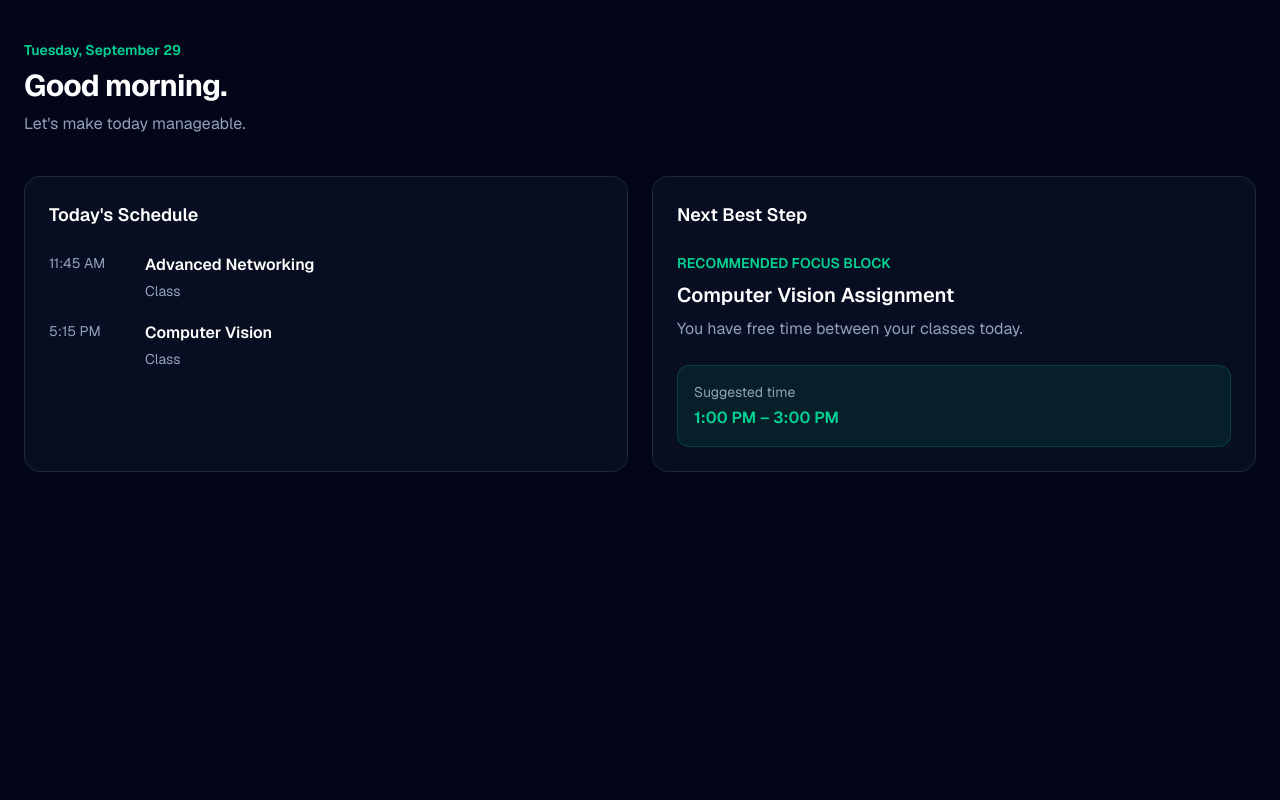
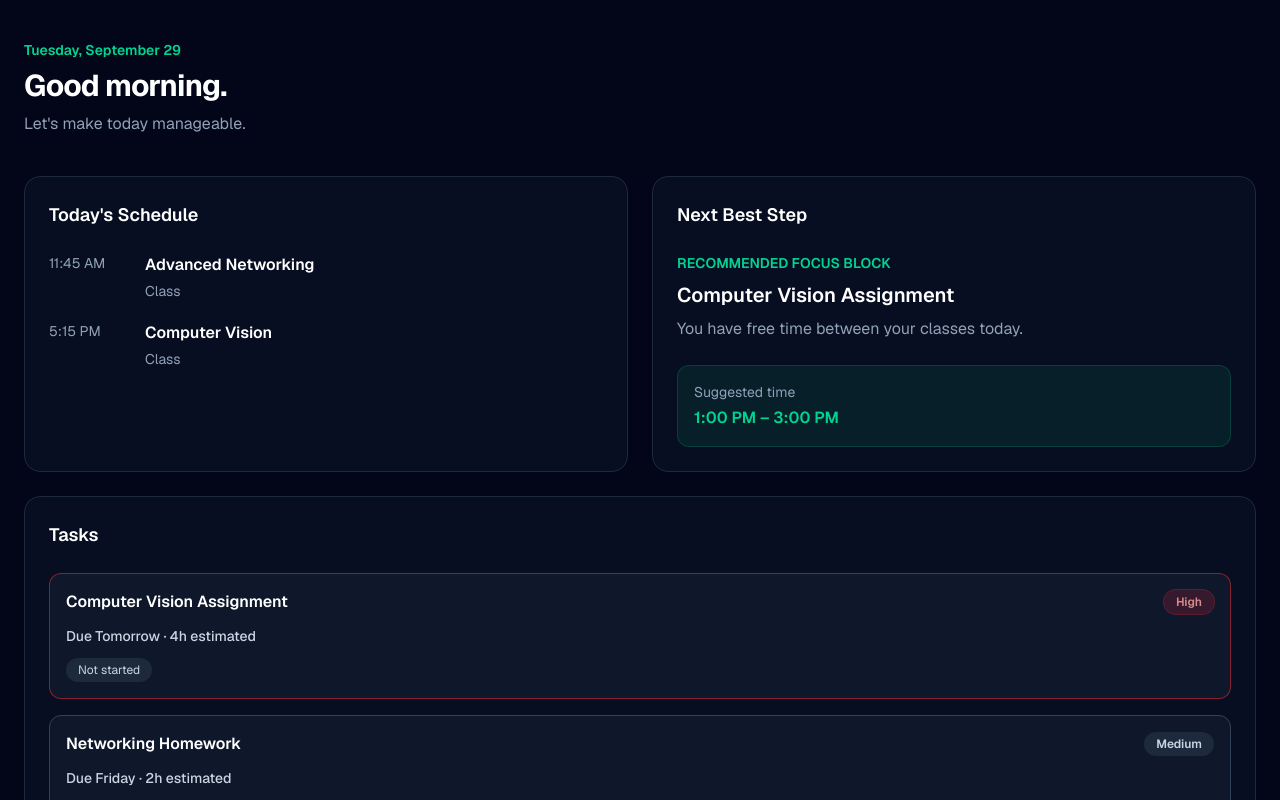
Before and after one commit to fortresswilson/Shiftscholar, a Next.js app in the folder frontend/: page /dashboard in a window 1280 px wide. Shown: the top 800 px of the page. Built offline with nearby package versions, Linux system fonts and the light colour scheme.

Commit message:
Add task tracking and priority indicators to dashboard

```diff
--- a/frontend/src/app/dashboard/page.tsx
+++ b/frontend/src/app/dashboard/page.tsx
@@ -1,5 +1,6 @@
 import ScheduleCard from "@/components/dashboard/ScheduleCard";
 import NextBestStepCard from "@/components/dashboard/NextBestStepCard";
+import TasksCard from "@/components/dashboard/TasksCard";
 const todaySchedule = [
   {
     time: "11:45 AM",
@@ -18,6 +19,32 @@ const recommendation = {
   endTime: "3:00 PM",
   reason: "You have free time between your classes today.",
 };
+const tasks = [
+  {
+    id: 1,
+    title: "Computer Vision Assignment",
+    due: "Tomorrow",
+    duration: 4,
+    priority: "High",
+    status: "Not started",
+  },
+  {
+    id: 2,
+    title: "Networking Homework",
+    due: "Friday",
+    duration: 2,
+    priority: "Medium",
+    status: "Not started",
+  },
+  {
+    id: 3,
+    title: "Thesis Research",
+    due: "Monday",
+    duration: 3,
+    priority: "Medium",
+    status: "In progress",
+  },
+];
 
 export default function Dashboard() {
   return (
@@ -42,6 +69,7 @@ export default function Dashboard() {
 
 
 <NextBestStepCard recommendation={recommendation} />
+<TasksCard tasks={tasks} />
         </div>
       </div>
     </main>
--- a/frontend/src/app/globals.css
+++ b/frontend/src/app/globals.css
@@ -24,3 +24,28 @@ body {
   color: var(--foreground);
   font-family: var(--font-geist-sans), Arial, Helvetica, sans-serif;
 }
+@keyframes soft-shake {
+  0%, 100% {
+    transform: translateX(0);
+  }
+
+  20% {
+    transform: translateX(-2px);
+  }
+
+  40% {
+    transform: translateX(2px);
+  }
+
+  60% {
+    transform: translateX(-2px);
+  }
+
+  80% {
+    transform: translateX(2px);
+  }
+}
+
+.soft-shake {
+  animation: soft-shake 0.6s ease-in-out 8;
+}
--- /dev/null
+++ b/frontend/src/components/dashboard/TasksCard.tsx
@@ -0,0 +1,58 @@
+type Task = {
+  id: number;
+  title: string;
+  due: string;
+  duration: number;
+  priority: string;
+  status: string;
+};
+
+type TasksCardProps = {
+  tasks: Task[];
+};
+export default function TasksCard({ tasks }: TasksCardProps) {
+  return (
+    <section className="rounded-2xl border border-slate-800 bg-slate-900/50 p-6 lg:col-span-2">
+      <h2 className="text-lg font-semibold">
+        Tasks
+      </h2>
+
+      <div className="mt-6 space-y-4">
+        {tasks.map((task) => (
+  <div
+  key={task.id}
+  className={`rounded-xl border bg-slate-900 p-4 ${
+    task.priority === "High"
+      ? "soft-shake border-red-500/50"
+      : "border-slate-700"
+  }`}
+>
+    <div className="flex items-start justify-between gap-4">
+      <h3 className="font-semibold text-white">
+        {task.title}
+      </h3>
+
+     <span
+  className={`rounded-full px-3 py-1 text-xs font-semibold ${
+    task.priority === "High"
+      ? "animate-pulse bg-red-500/20 text-red-300 ring-1 ring-red-500/40"
+      : "bg-slate-800 text-slate-300"
+  }`}
+>
+  {task.priority}
+</span>
+    </div>
+
+    <p className="mt-3 text-sm font-medium text-slate-300">
+      Due {task.due} · {task.duration}h estimated
+    </p>
+
+    <p className="mt-3 inline-block rounded-full bg-slate-800 px-3 py-1 text-xs text-slate-300">
+      {task.status}
+    </p>
+  </div>
+))}
+      </div>
+    </section>
+  );
+}
```
